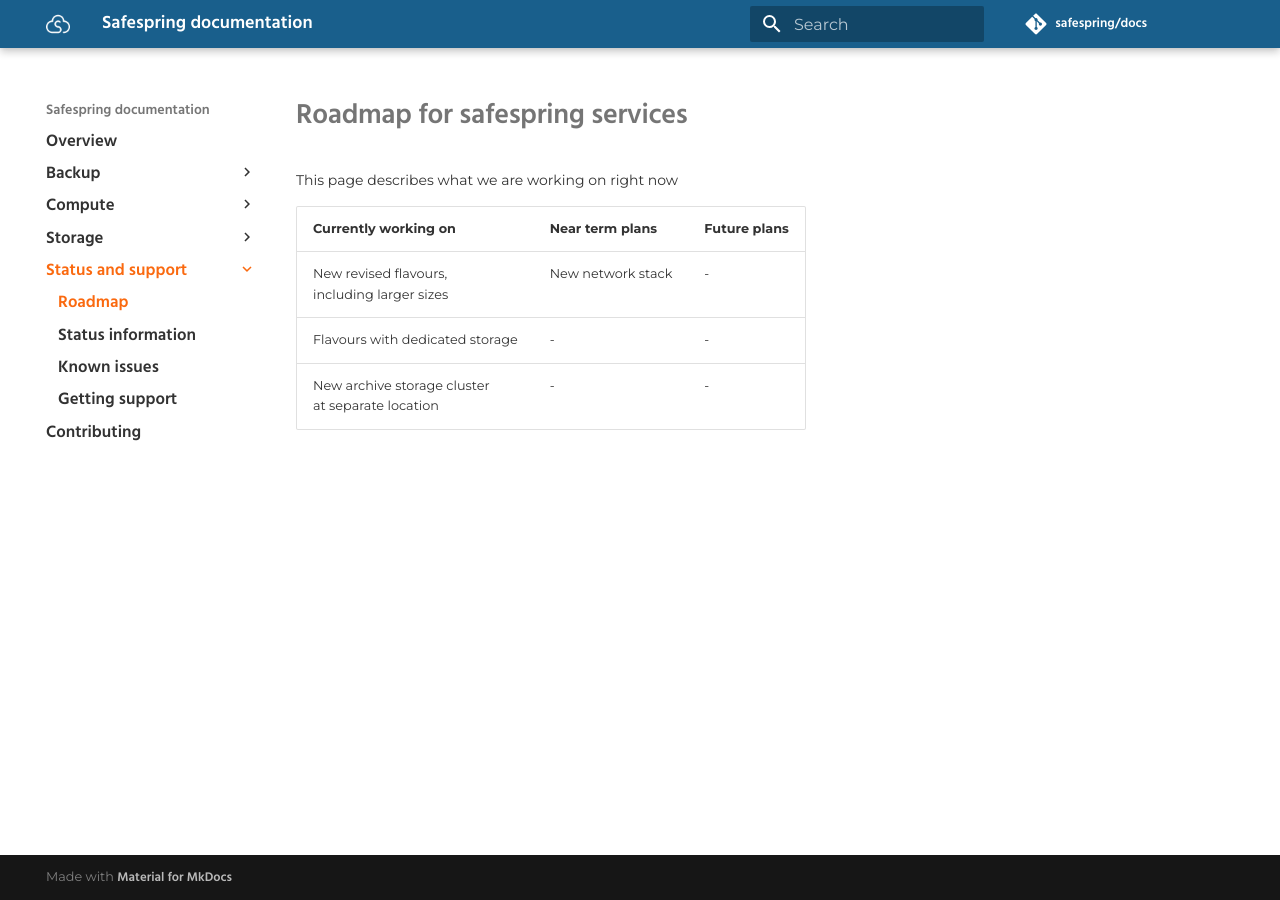
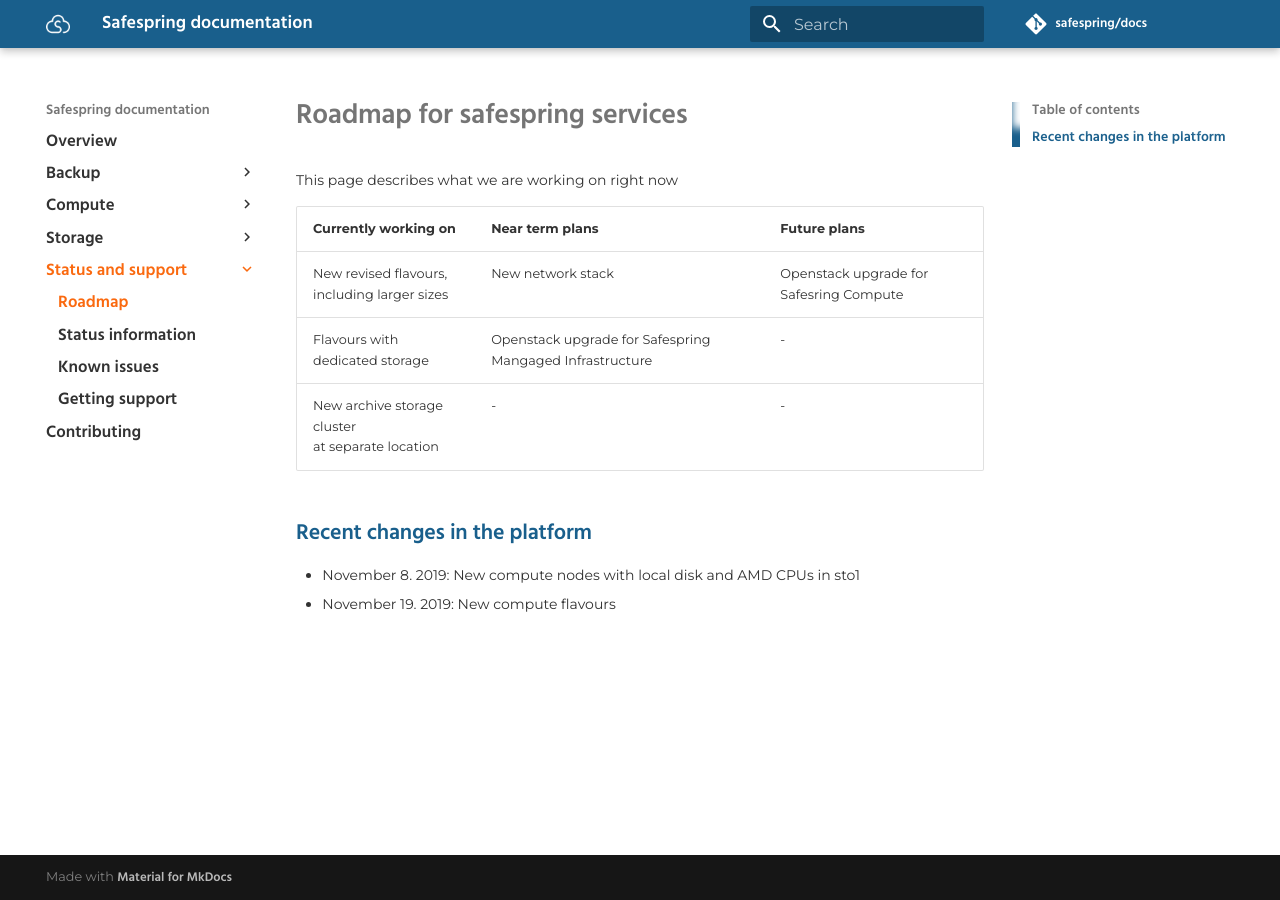
Before and after one commit to safespring/docs, an MkDocs documentation site: the page built from content/service/roadmap.md, in a window 1280 px wide. Built offline with MkDocs 1.6.1 and Material for MkDocs 9.7.7, drawn with Linux system fonts in a browser that asks for light colours; comment, search, counter and statistics services are not loaded; old or Windows-style settings are respelled for this version of MkDocs.

Commit message:
Update roadmap.md

```diff
--- a/content/service/roadmap.md
+++ b/content/service/roadmap.md
@@ -4,6 +4,11 @@
 
 |Currently working on|Near term plans|Future plans|
 |-------|---------|------|
-|New revised flavours,<br>including larger sizes|New network stack|-|
-|Flavours with dedicated storage|-|-|
+|New revised flavours,<br>including larger sizes|New network stack|Openstack upgrade for Safesring Compute|
+|Flavours with dedicated storage|Openstack upgrade for Safespring Mangaged Infrastructure |-|
 |New archive storage cluster<br>at separate location|-|-|
+
+## Recent changes in the platform
+
+* November 8. 2019: New compute nodes with local disk and AMD CPUs in sto1
+* November 19. 2019: New compute flavours
```
